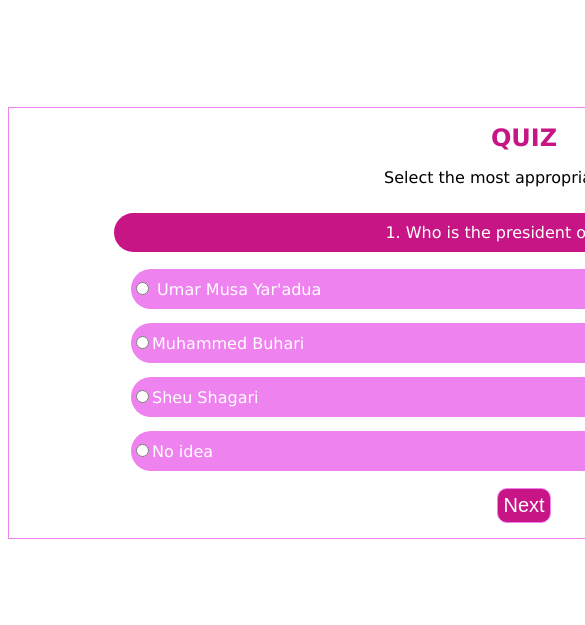
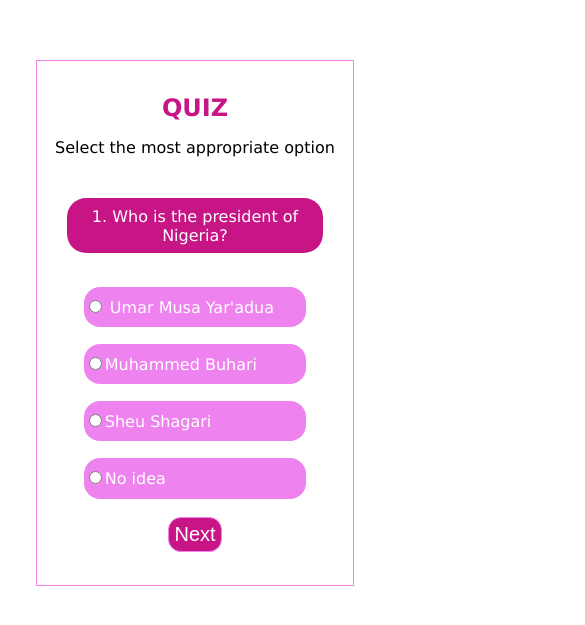
Before and after one commit to temmietope/quiz-app, a plain HTML site: page index.html in a window 390 px wide. Shown: the part 107-732 px from the top of the page, 585 px wide, since content can reach past the window. Drawn offline with Linux system fonts and the light colour scheme.

Commit message:
margin and padding adjustment

```diff
--- a/style.css
+++ b/style.css
@@ -1,7 +1,7 @@
 .container {
   width: 100%;
   margin: 0 auto;
-  max-width: 1000px;
+  /* max-width: 1000px; */
   font-family: Verdana, Geneva, Tahoma, sans-serif;
 }
 .flexContainer {
@@ -15,13 +15,13 @@
 .questionArea {
   display: flex;
   flex-wrap: wrap;
-  flex-flow: column;
+  flex-direction: column;
   justify-content: center;
   align-items: center;
-  flex-basis: 400px;
-  width: 1000px;
+  flex-basis: 60vh;
+  width: 80%;
   border: 1px solid violet;
-  padding: 15px;
+  padding: 1vh;
   margin: 0 auto;
 }
 h2 {
@@ -35,10 +35,10 @@ p {
 .question {
   width: 80%;
   background-color: mediumvioletred;
-  border-radius: 20px;
+  border-radius: 1.2rem;
   color: white;
-  padding: 10px;
-  margin: 10px 0px 10px 0px;
+  padding: 1vh;
+  margin: 3vh 0vh 3vh 0vh;
   text-align: center;
 }
 .optionFlexContainer {
@@ -51,10 +51,10 @@ p {
   flex: 1 1 40%;
   background-color: violet;
   color: white;
-  margin: 7px;
-  padding-top: 10px;
-  padding-bottom: 10px;
-  border-radius: 20px;
+  margin: 1vh;
+  padding-top: 1.2vh;
+  padding-bottom: 1.2vh;
+  border-radius: 1.2rem;
 }
 .option:hover {
   background-color: white;
@@ -66,8 +66,8 @@ p {
   flex-flow: column;
   justify-content: center;
   align-items: center;
-  flex-basis: 400px;
-  width: 1000px;
+  flex-basis: 60vh;
+  width: 80%;
   border: 1px solid violet;
   padding: 15px;
   margin: 0 auto;
@@ -88,7 +88,7 @@ p {
   margin-top: 10px;
   text-align: center;
   border: 1px solid violet;
-  border-radius: 10px;
+  border-radius: 0.8rem;
   justify-content: center;
 }
 .btn:hover {
@@ -98,6 +98,7 @@ p {
 @media screen and (max-width: 768px) {
   .optionFlexContainer {
     display: flex;
+    flex-wrap: wrap;
     flex-flow: column;
     box-sizing: border-box;
   }
@@ -105,9 +106,9 @@ p {
     flex: 1;
     background-color: violet;
     color: white;
-    margin: 7px;
-    padding-top: 10px;
-    padding-bottom: 10px;
-    border-radius: 20px;
+    margin: 1vh;
+    padding-top: 1.2vh;
+    padding-bottom: 1.2vh;
+    border-radius: 1rem;
   }
 }
```
